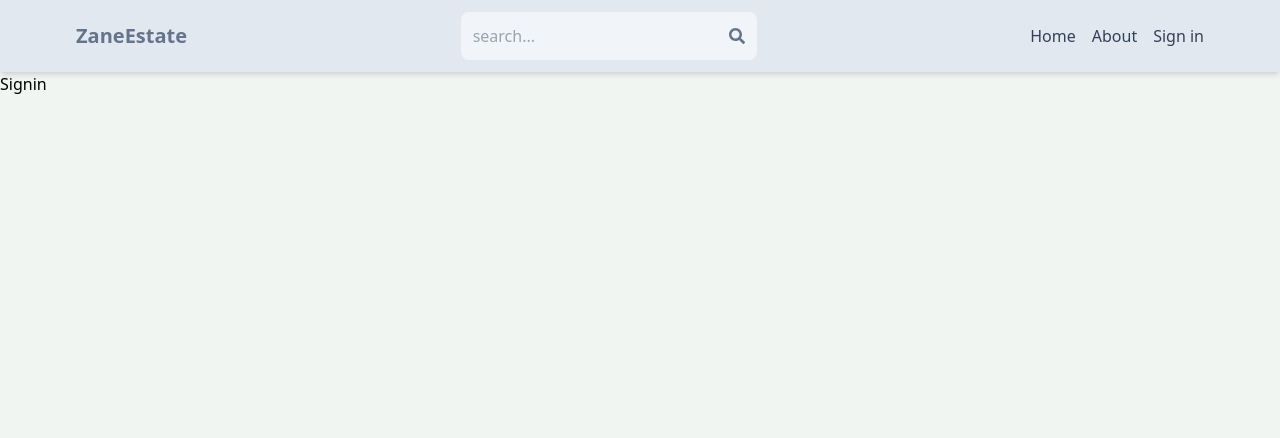
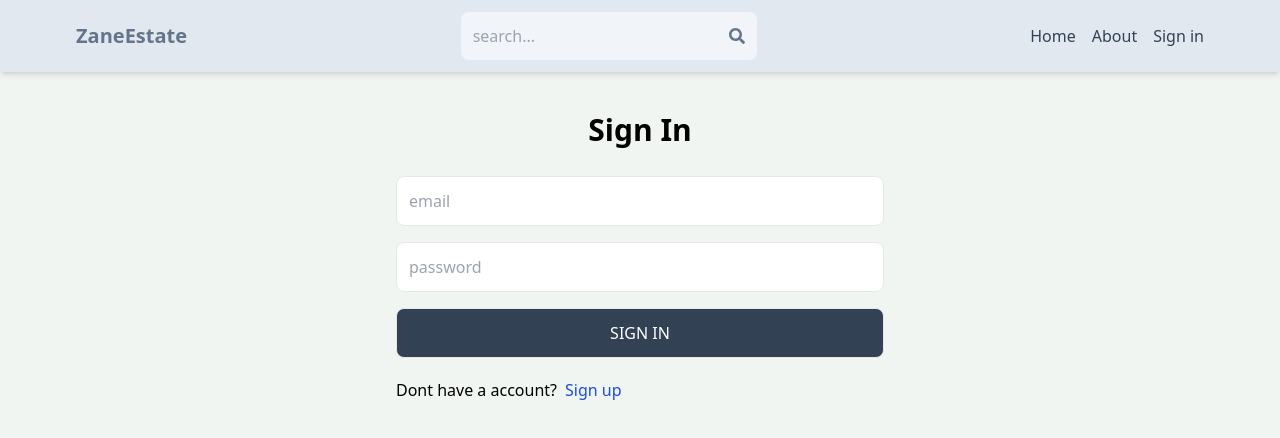
Before and after one commit to Zhiyuan95/estate-app, a React (Vite) app in the folder client/: page /signin in a window 1280 px wide. Shown: the top 438 px of the page. Built offline with nearby package versions, Linux system fonts and the light colour scheme.

Commit message:
complete signin page ui and functionality

```diff
--- a/client/src/component/Header.jsx
+++ b/client/src/component/Header.jsx
@@ -31,7 +31,7 @@
               About
             </li>
           </Link>
-          <Link to="sign-in">
+          <Link to="signin">
             <li className="hover:underline text-slate-700">Sign in</li>
           </Link>
         </ul>
--- a/client/src/pages/Signin.jsx
+++ b/client/src/pages/Signin.jsx
@@ -1,7 +1,81 @@
-// import React from 'react'
+import { useState } from "react";
+import { Link, useNavigate } from "react-router-dom";
 
-const Signin = () => {
-  return <div>Signin</div>;
+const SignIn = () => {
+  const [formData, setFormData] = useState({});
+  const [error, setError] = useState(null);
+  const [loading, setLoading] = useState(false);
+  const navigate = useNavigate();
+
+  const handleChange = (e) => {
+    setFormData({
+      ...formData,
+      [e.target.id]: e.target.value,
+    });
+  };
+
+  const handleSubmit = async (e) => {
+    e.preventDefault();
+    try {
+      setLoading(true);
+      const res = await fetch("/api/auth/signin", {
+        method: "POST",
+        headers: {
+          "Content-Type": "application/json",
+        },
+        body: JSON.stringify(formData),
+      });
+      const data = await res.json();
+      if (data.success === false) {
+        setError(data.message);
+        setLoading(false);
+        return;
+      }
+      setLoading(false);
+      setError(null);
+      navigate("/");
+    } catch (error) {
+      setLoading(false);
+      setError(error.message);
+    }
+  };
+
+  return (
+    <div className="p-3 mx-auto max-w-lg">
+      <h1 className="text-center text-3xl font-semibold my-7">Sign In </h1>
+      <form onSubmit={handleSubmit} className="flex flex-col gap-4">
+        <input
+          className="border rounded-lg p-3"
+          type="email"
+          name="email"
+          id="email"
+          placeholder="email"
+          onChange={handleChange}
+        />
+        <input
+          className="border rounded-lg p-3"
+          type="password"
+          name="password"
+          id="password"
+          placeholder="password"
+          onChange={handleChange}
+        />
+        <button
+          disabled={loading}
+          className="uppercase border rounded-lg bg-slate-700 text-white p-3 hover:opacity-90 disabled:opacity-75"
+        >
+          {loading ? "Loading..." : "sign in"}
+        </button>
+      </form>
+      <div className="flex gap-2 mt-5">
+        <p>Dont have a account?</p>
+        <Link to={"/signup"}>
+          <span className="text-blue-700"> Sign up</span>
+        </Link>
+      </div>
+      {error && <p className="text-red-500 mt-5">{error} </p>}
+    </div>
+  );
 };
 
-export default Signin;
+export default SignIn;
```
